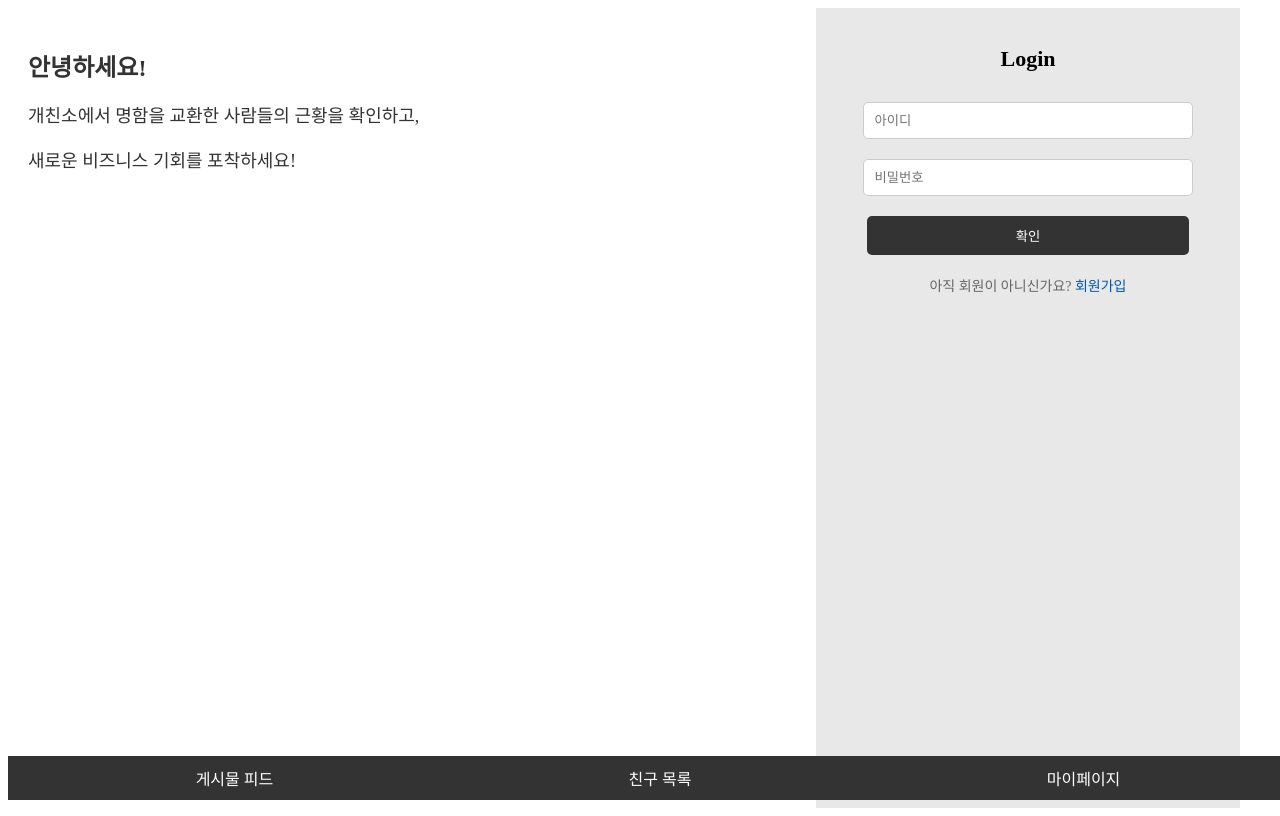
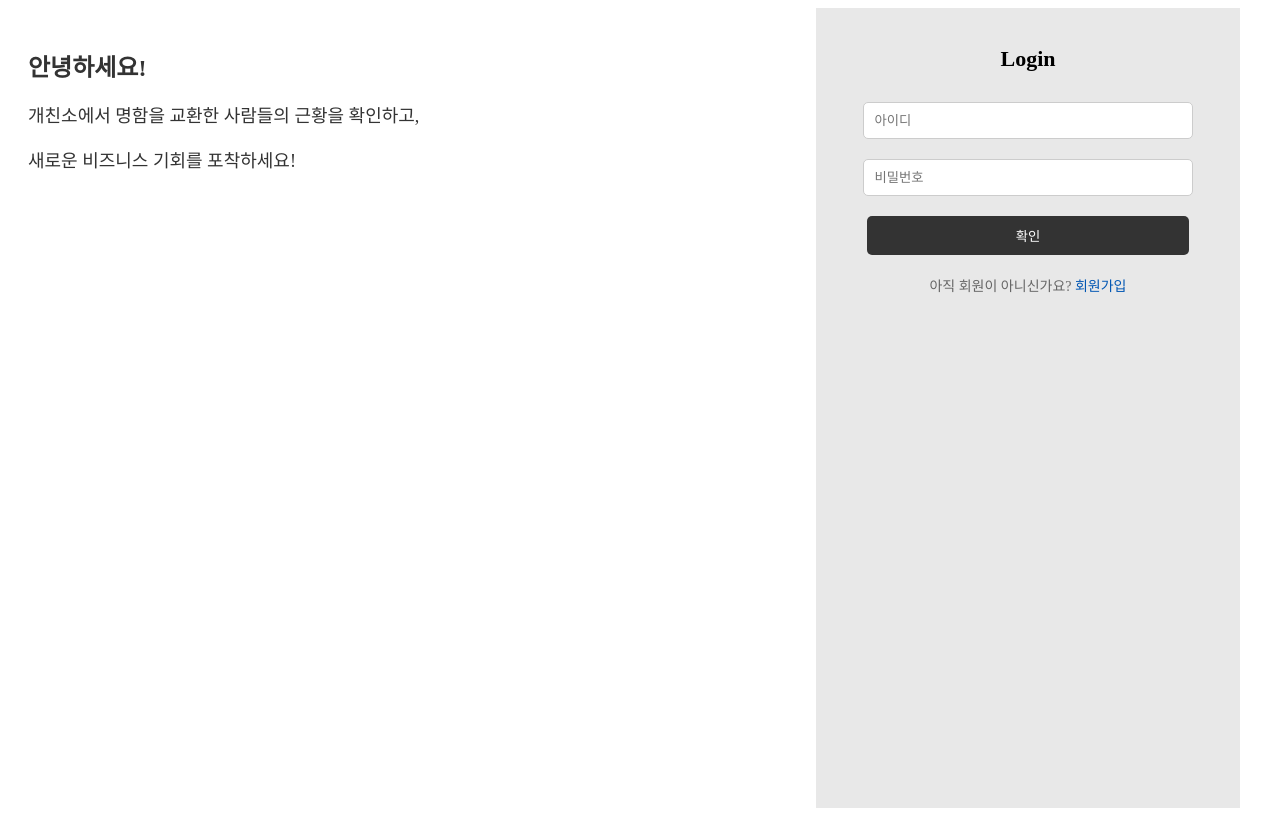
Before and after one commit to Introducing-developer-friends/Devlntro_front, a React (Vite) app: page /login in a window 1280 px wide. Built offline with nearby package versions, Linux system fonts and the light colour scheme.

Commit message:
Feat: NavBar을 외각으로빼서 로그인, 회원가입 페이지에서 안보이게 로직 구현

```diff
--- a/src/App.tsx
+++ b/src/App.tsx
@@ -65,11 +65,18 @@ const AppWithRouter = () => {
     return <div>Loading...</div>;
   }
 
+  const showNavBar = isAuthenticated && location.pathname !== '/login' && location.pathname !== '/signup';
+
   return (
     <div className="App">
+      {showNavBar && <NavBar />}
       <Routes>
-        <Route path="/" element={isAuthenticated ? <Navigate to={localStorage.getItem('lastPath') || "/feed"} replace /> : <Navigate to="/login" replace />} />
-        <Route path="/login" element={isAuthenticated ? <Navigate to={localStorage.getItem('lastPath') || "/feed"} replace /> : <LoginPage />} />
+        <Route path="/" element={
+          isAuthenticated ? <Navigate to={localStorage.getItem('lastPath') || "/feed"} replace /> : <Navigate to="/login" replace />
+        } />
+        <Route path="/login" element={
+          isAuthenticated ? <Navigate to={localStorage.getItem('lastPath') || "/feed"} replace /> : <LoginPage />
+        } />
         <Route path="/signup" element={<SignUpPage />} />
         <Route path="/feed" element={<ProtectedRoute><FeedPage /></ProtectedRoute>} />
         <Route path="/friends" element={<ProtectedRoute><FriendsPage /></ProtectedRoute>} />
@@ -77,7 +84,6 @@ const AppWithRouter = () => {
         <Route path="/mypage" element={<ProtectedRoute><MyPage /></ProtectedRoute>} />
         <Route path="/create-post" element={<ProtectedRoute><CreatePostPage /></ProtectedRoute>} />
       </Routes>
-      <NavBar />
     </div>
   );
 };
```
